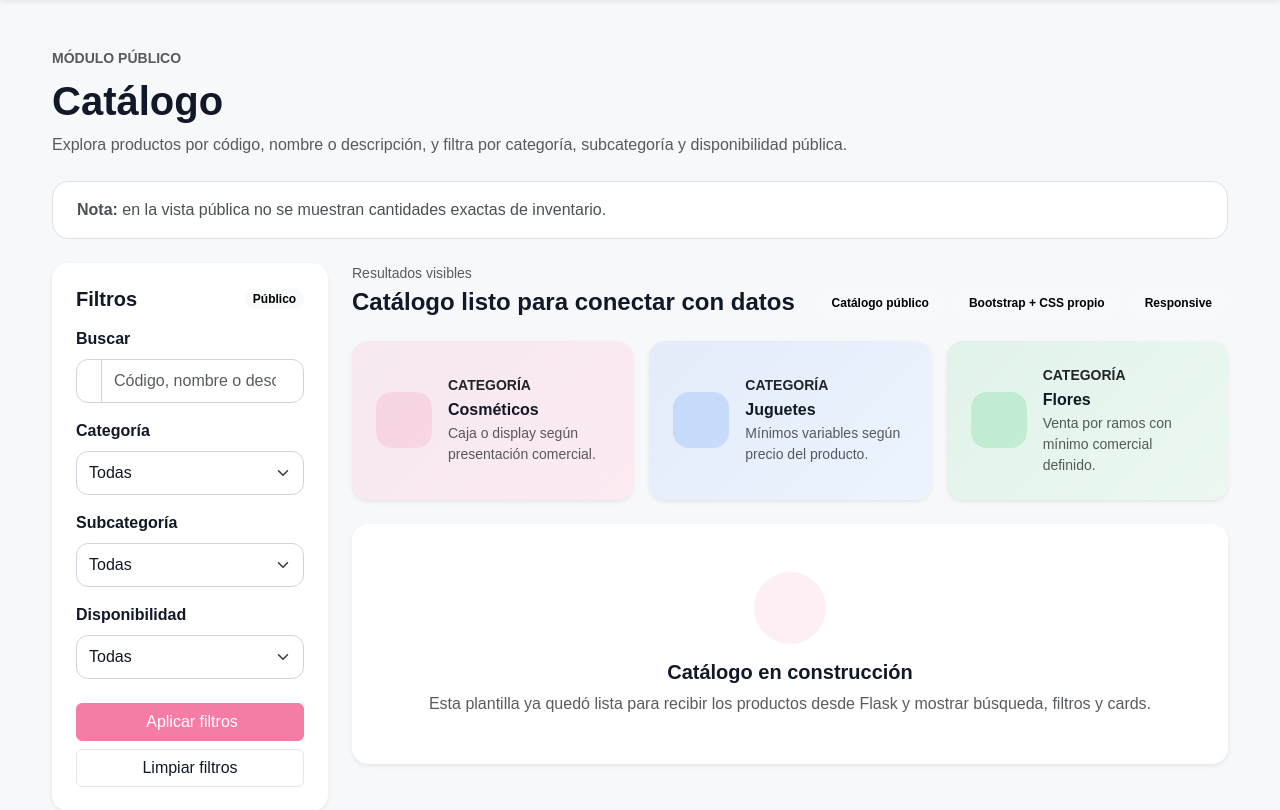
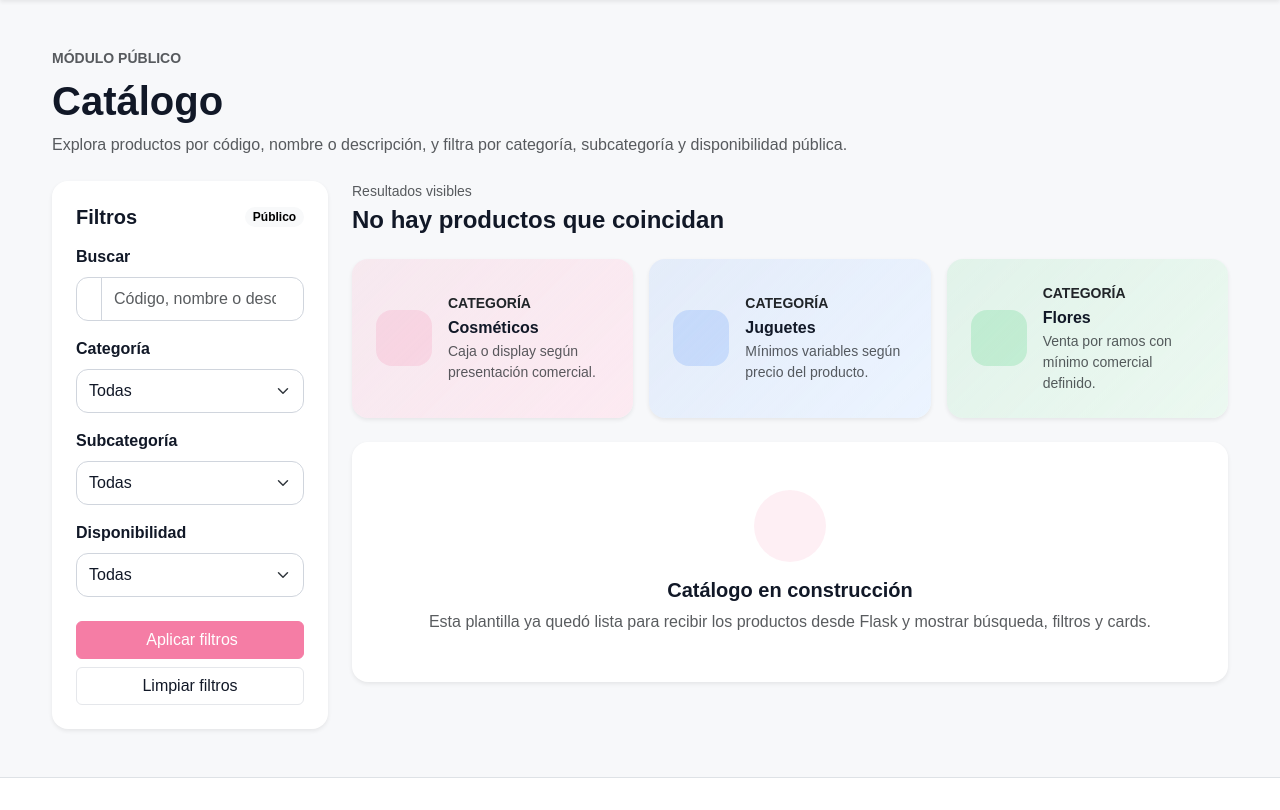
Before and after one commit to josefranco-sketch/SistemaInventario-Web, a Flask app: page /catalog in a window 1280 px wide. Shown: the part 89-899 px from the top of the page. Run offline with Flask 3, Linux system fonts and the light colour scheme.

Commit message:
fix: enable quotes link in admin sidebar and remove dev leftovers from catalog
- The admin sidebar still showed Cotizaciones disabled with an F6 badge (missed in Sprint 6.2); it now links to the quotes inbox and the active states of Cotizaciones and Ventas no longer overlap
- Remove Fase 3 development texts from the public catalog: the exact-inventory note and the 'Catalogo publico / Bootstrap + CSS propio / Responsive' badges
- Replace the outdated empty-state heading ('Catalogo listo para conectar con datos') with 'No hay productos que coincidan'

Co-Authored-By: Claude Fable 5 <noreply@anthropic.com>

```diff
--- a/app/templates/public/catalog.html
+++ b/app/templates/public/catalog.html
@@ -24,19 +24,6 @@
         Explora productos por código, nombre o descripción, y filtra por categoría,
         subcategoría y disponibilidad pública.
       </p>
-    </div>
-
-    {# ========================================================
-       Aviso importante
-       El catálogo público no expone cantidades exactas de inventario
-    ========================================================= #}
-    <div class="alert alert-light border rounded-4 mb-4" role="note">
-      <div class="d-flex align-items-start gap-2">
-        <i class="bi bi-info-circle-fill text-primary mt-1"></i>
-        <div>
-          <strong>Nota:</strong> en la vista pública no se muestran cantidades exactas de inventario.
-        </div>
-      </div>
     </div>
 
     <div class="row g-4 align-items-start">
@@ -134,15 +121,9 @@
               {% if products is defined and products|length %}
                 {{ products|length }} producto(s) encontrado(s)
               {% else %}
-                Catálogo listo para conectar con datos
+                No hay productos que coincidan
               {% endif %}
             </h2>
-          </div>
-
-          <div class="d-flex gap-2 flex-wrap">
-            <span class="badge rounded-pill text-bg-light px-3 py-2">Catálogo público</span>
-            <span class="badge rounded-pill text-bg-light px-3 py-2">Bootstrap + CSS propio</span>
-            <span class="badge rounded-pill text-bg-light px-3 py-2">Responsive</span>
           </div>
         </div>
 
```
Also changed, not shown: PR_tracker.md (+23 -0 lines), app/templates/admin/base_admin.html (+4 -8 lines).
